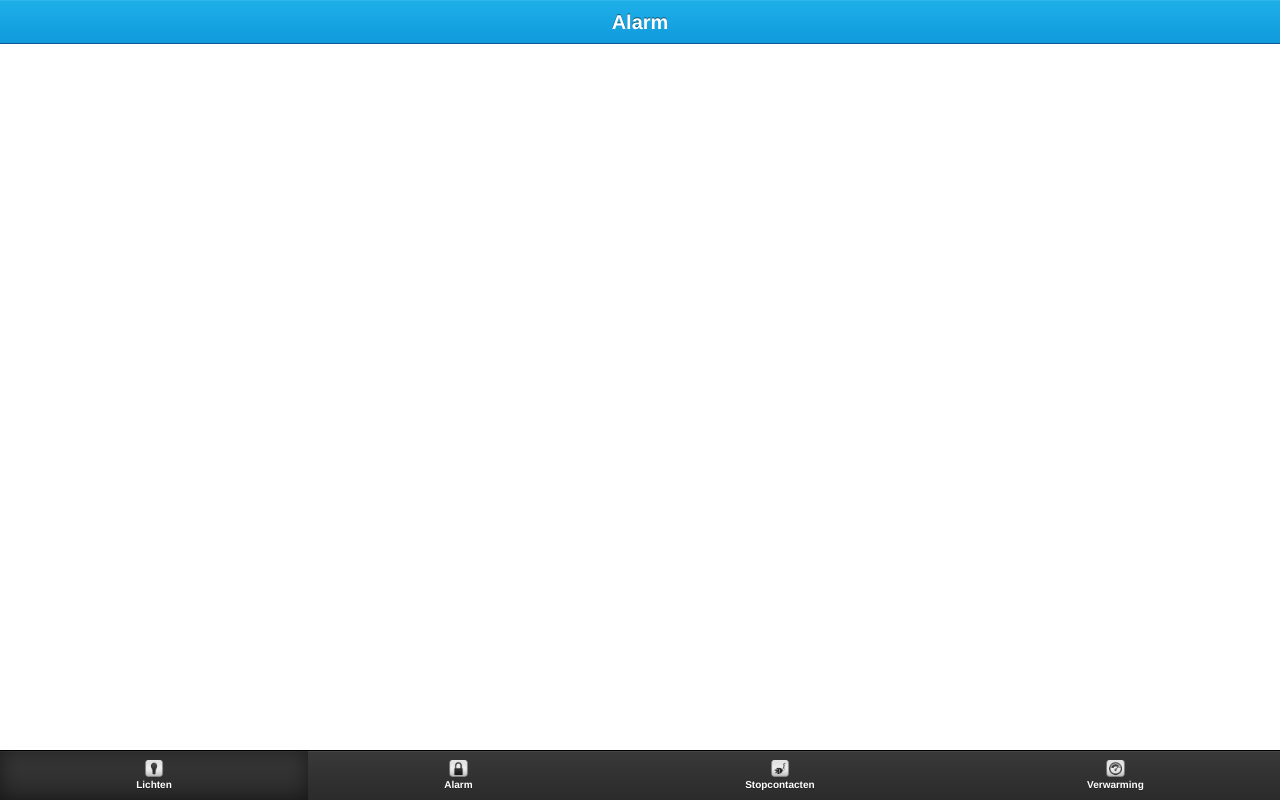
After one commit to kprovost/domotica, a Django app: page /alarm in a window 1280 px wide. The commit adds this page. Run offline with Django 3.2, Linux system fonts and the light colour scheme; the visitor is signed in with stand-in values (Sample User, id 1); some libraries are stand-ins or nearby versions.

Commit message:
Placeholder pages for extra functionality.

```diff
--- /dev/null
+++ b/domotica/templates/alarm.html
@@ -0,0 +1,3 @@
+{% include "header.html" with title="Alarm" %}
+
+{% include "footer.html" %}
--- a/domotica/templates/footer.html
+++ b/domotica/templates/footer.html
@@ -3,25 +3,25 @@
 <nav class="bar-tab">
 <ul class="tab-inner">
     <li class="tab-item active">
-    <a href="#">
+    <a href="{% url 'index' %}">
         <img class="tab-icon" src="/static/light.png">
         <div class="tab-label">Lichten</div>
     </a>
     </li>
     <li class="tab-item">
-    <a href="#">
+    <a href="{% url 'alarm' %}">
         <img class="tab-icon" src="/static/alarm.png">
         <div class="tab-label">Alarm</div>
     </a>
     </li>
     <li class="tab-item">
-    <a href="#">
+    <a href="{% url 'power' %}">
         <img class="tab-icon" src="/static/power.png">
         <div class="tab-label">Stopcontacten</div>
     </a>
     </li>
     <li class="tab-item">
-    <a href="#">
+    <a href="{% url 'heating' %}">
         <img class="tab-icon" src="/static/heating.png">
         <div class="tab-label">Verwarming</div>
     </a>
--- /dev/null
+++ b/domotica/templates/heating.html
@@ -0,0 +1,3 @@
+{% include "header.html" with title="Verwarming" %}
+
+{% include "footer.html" %}
--- /dev/null
+++ b/domotica/templates/power.html
@@ -0,0 +1,3 @@
+{% include "header.html" with title="Stopcontacten" %}
+
+{% include "footer.html" %}
--- a/domotica/urls.py
+++ b/domotica/urls.py
@@ -13,6 +13,10 @@ urlpatterns = patterns('',
     url(r'^lightswitch/(?P<action>.*)', 'domotica.views.lightswitch', name='lightswitch'),
     url(r'^light/settings/(?P<id>\d+)$', 'domotica.views.lightsettings', name='lightsettings'),
 
+    url(r'^alarm$', 'domotica.views.alarm', name='alarm'),
+    url(r'^power$', 'domotica.views.power', name='power'),
+    url(r'^heating$', 'domotica.views.heating', name='heating'),
+
     # Examples:
     # url(r'^$', 'domotica.views.home', name='home'),
     # url(r'^domotica/', include('domotica.foo.urls')),
--- a/domotica/views.py
+++ b/domotica/views.py
@@ -93,3 +93,15 @@ def lightsettings(request, id):
 
     context = { 'light': l }
     return render(request, "lightsettings.html", context)
+
+@login_required
+def alarm(request):
+    return render(request, "alarm.html")
+
+@login_required
+def power(request):
+    return render(request, "power.html")
+
+@login_required
+def heating(request):
+    return render(request, "heating.html")
```
